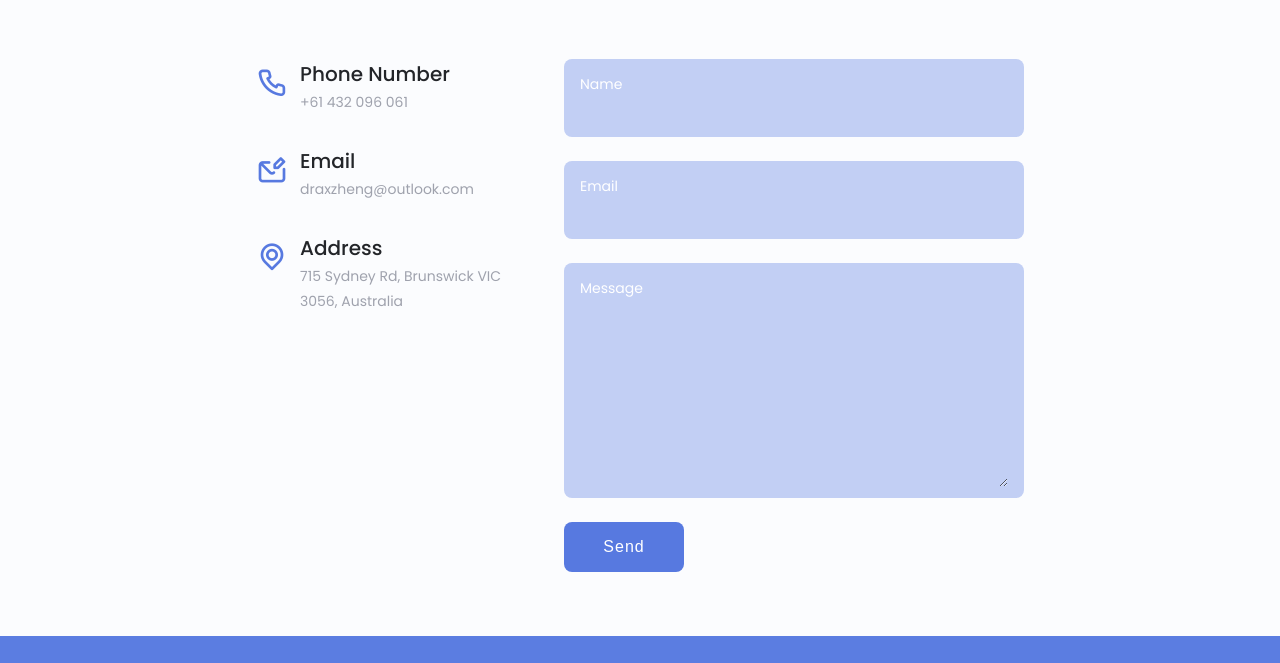
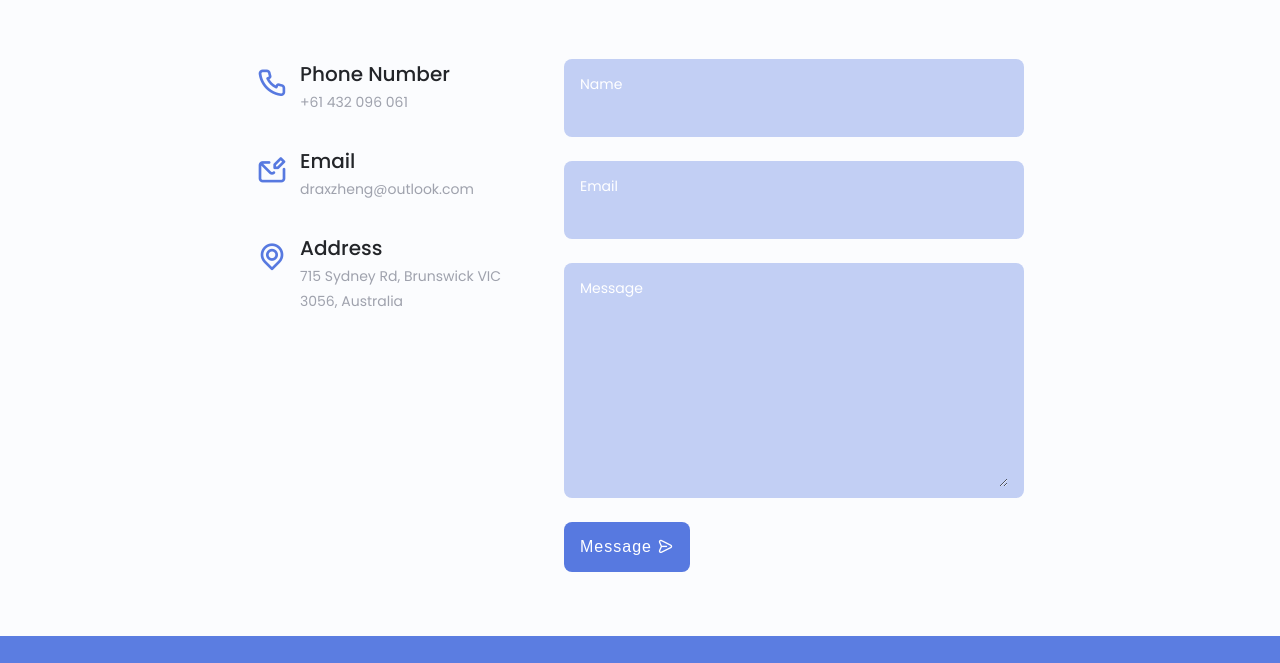
Before and after one commit to DraxZh/PersonalPortfolio, a plain HTML site: page index.html in a window 1280 px wide. Shown: the part 3208-3871 px from the top of the page. Drawn offline with nearby package versions, Linux system fonts and the light colour scheme.

Commit message:
change minor on button

```diff
--- a/assets/css/style.css
+++ b/assets/css/style.css
@@ -652,7 +652,6 @@ img {
 }
 
 .contact__form .send__button{
-    width: 120px;
     border: none;
     outline: none;
     display: inline-block;
--- a/index.html
+++ b/index.html
@@ -418,7 +418,10 @@
                             <textarea name="" id="message" cols="0" rows="7" class="contact__input contact__message" required></textarea>
                         </div>
 
-                        <input type="submit" value="Send" class="send__button button--flex">
+                        <div>
+                            <button type="submit" class="send__button button--flex">Message <i class="uil uil-message"></i></button>
+                        </div>
+
                     </div>
                 </form>
             </div>
```
